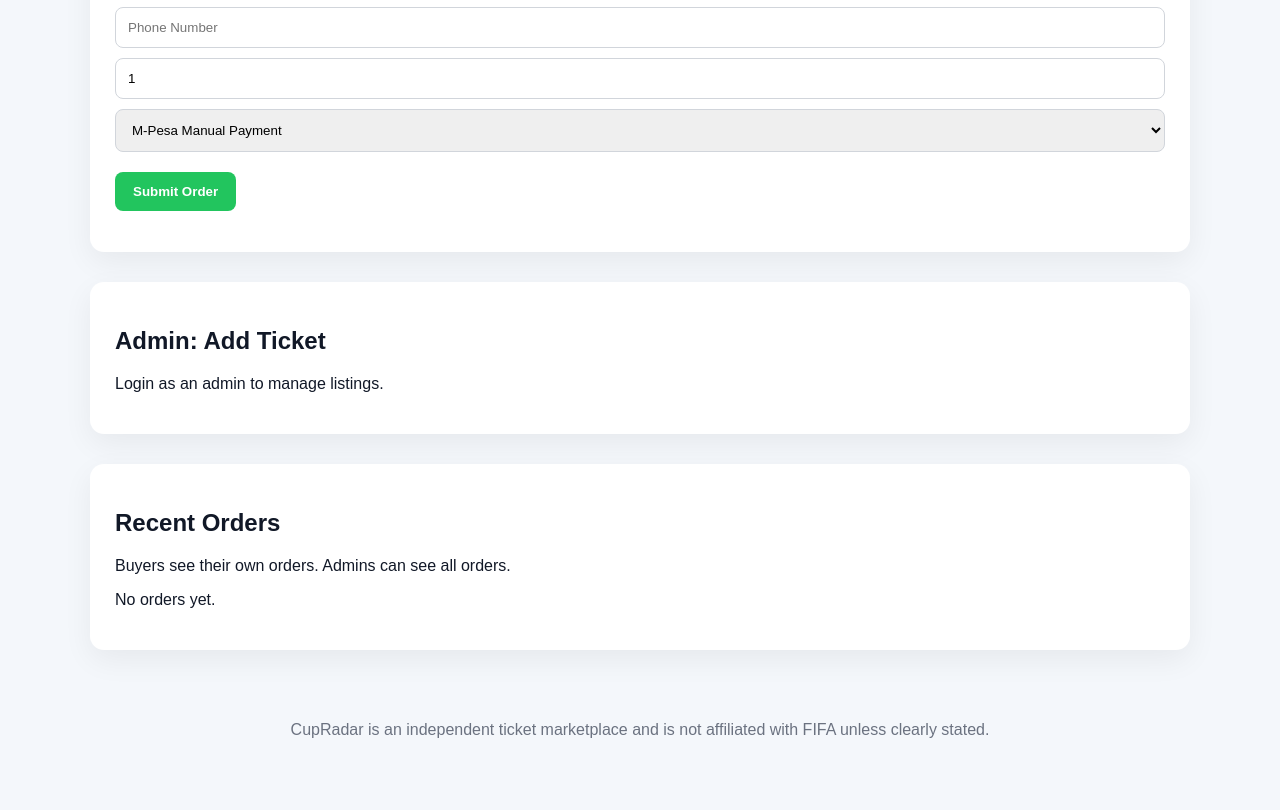
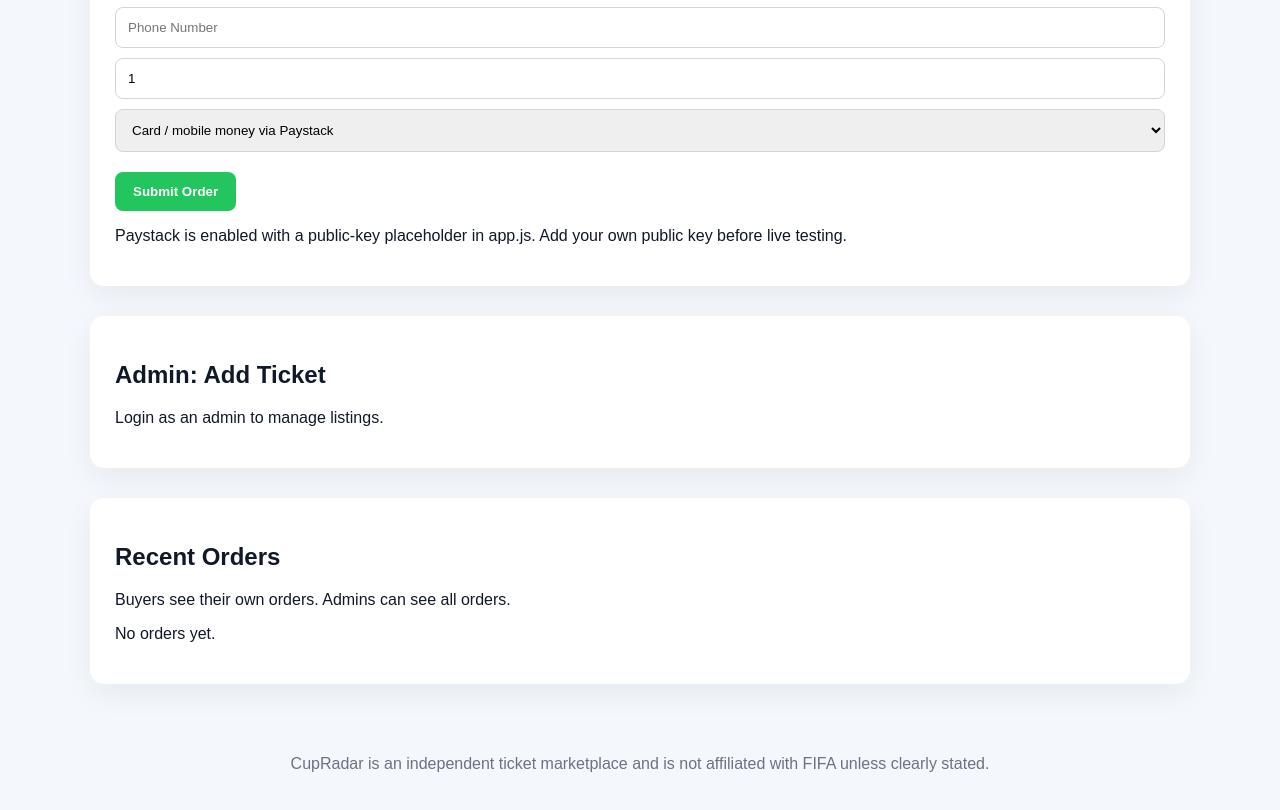
Before and after one commit to bmugo317-svg/FIFA, a plain HTML site: page index.html in a window 1280 px wide. Shown: the part 1521-2331 px from the top of the page. Before the commit the page ends 2301 px from the top, so only its background shows below. Drawn offline with nearby package versions, Linux system fonts and the light colour scheme; no server answers.

Commit message:
Add Paystack payment option to checkout

```diff
--- a/index.html
+++ b/index.html
@@ -58,14 +58,15 @@
       <input name="quantity" type="number" min="1" value="1" required />
 
       <select name="payment">
+        <option value="paystack_card">Card / mobile money via Paystack</option>
         <option value="manual_mpesa">M-Pesa Manual Payment</option>
         <option value="bank_transfer">Bank Transfer</option>
-        <option value="card_coming_soon">Card Payment Coming Soon</option>
       </select>
 
       <button type="submit">Submit Order</button>
     </form>
 
+    <p class="small-note">Paystack is enabled with a public-key placeholder in app.js. Add your own public key before live testing.</p>
     <p id="orderMessage"></p>
   </section>
 
```
